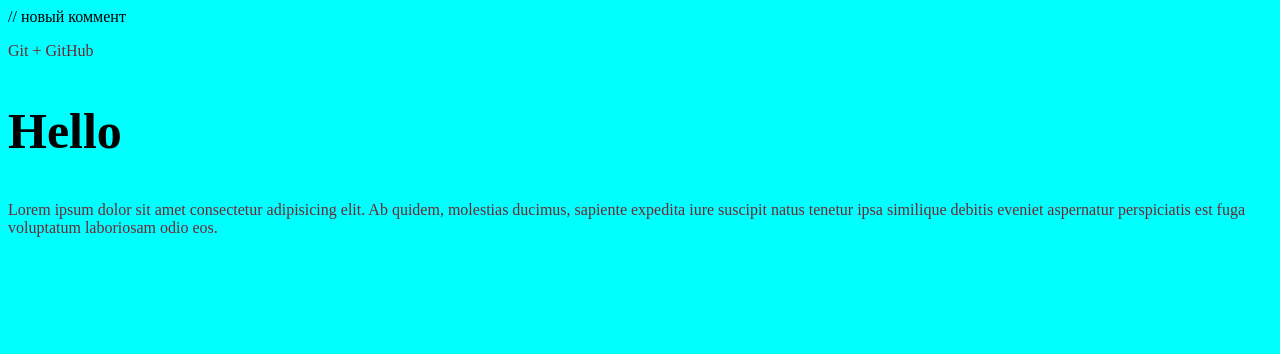
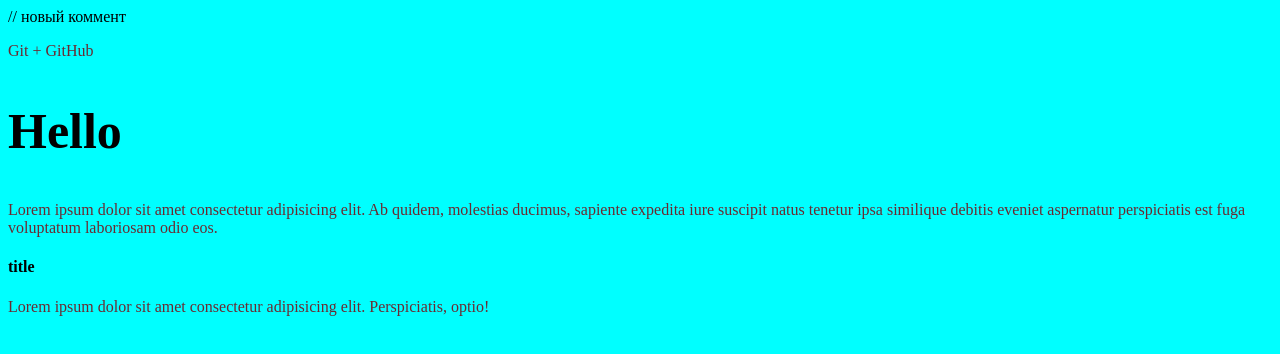
Before and after one commit to RazValLion/GitTest, a plain HTML site: page Index.html in a window 1280 px wide. Drawn offline with Linux system fonts and the light colour scheme.

Commit message:
попробовал сохранить в другой ветке

```diff
--- a/Index.html
+++ b/Index.html
@@ -17,5 +17,10 @@
       similique debitis eveniet aspernatur perspiciatis est fuga voluptatum
       laboriosam odio eos.
     </p>
+    <h4>title</h4>
+    <p>
+      Lorem ipsum dolor sit amet consectetur adipisicing elit. Perspiciatis,
+      optio!
+    </p>
   </body>
 </html>
```
